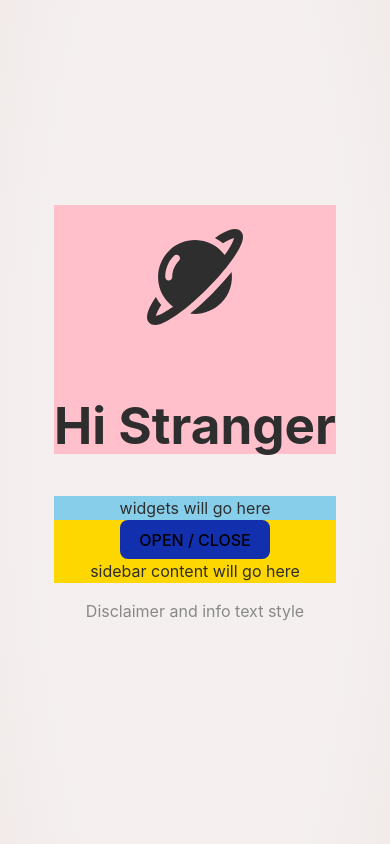
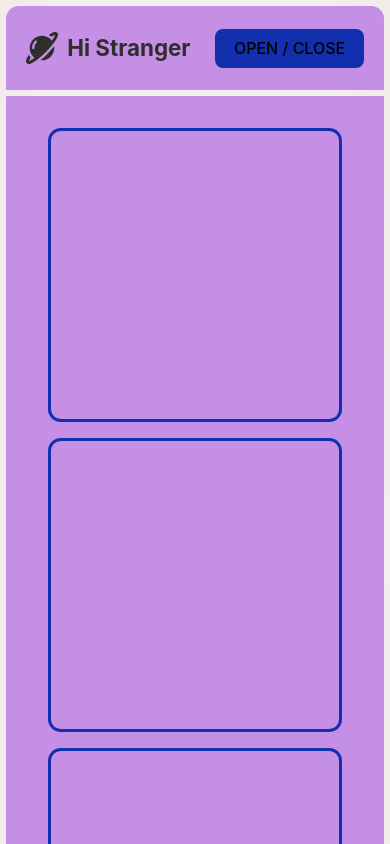
Before and after one commit to lisa-von-mond/space-dashboard, a Vue app: page / in a window 390 px wide. Shown: the top 844 px of the page. Built offline with nearby package versions, Linux system fonts and the light colour scheme.

Commit message:
make breakpoint vars and first mobile layout draft

```diff
--- a/src/App.vue
+++ b/src/App.vue
@@ -10,4 +10,8 @@ import Dashboard from './components/Dashboard.vue'
 
 <style scoped>
 
+main {
+
+}
+
 </style>
--- a/src/components/Dashboard.vue
+++ b/src/components/Dashboard.vue
@@ -8,7 +8,7 @@ defineProps({
 })
 
 const state = reactive({
-  sidebarOpen: true
+  sidebarOpen: false,
 })
 
 const count = ref(0)
@@ -22,7 +22,9 @@ const count = ref(0)
         <h1>Hi {{ name }}</h1>
       </section>
       <section class="dashboard__widget-area">
-        widgets will go here
+        <div class="widget-dummy"></div>
+        <div class="widget-dummy"></div>
+        <div class="widget-dummy"></div>
       </section>
     </div>
     <nav class="dashboard__navigation">
@@ -43,7 +45,7 @@ const count = ref(0)
     </p>
   </div--->
 
-  <p class="disclaimer">Disclaimer and info text style</p>
+  <!---p class="disclaimer">Disclaimer and info text style</p--->
 
 </template>
 
@@ -53,30 +55,56 @@ const count = ref(0)
 
 .dashboard {
   width: 100%;
-  height: 100%;
+  min-height: 100vh;
+  margin: auto;
+
+  &__content {
+    display: flex;
+    justify-content: space-between;
+    flex-direction: column;
+    gap: $standard-gap;
+  }
 
   &__header {
-    background: pink;
+    height: 4rem;
+    background: $color-secondary;
+    padding: 0.6rem 1.2rem;
+    display: flex;
+    gap: 0.6rem;
+    align-items: center;
+    border-radius: 0.8rem 0.8rem 0 0;
   }
+
   &__widget-area {
-    background: skyblue;
+    background: $color-secondary;
+    padding: 1rem;
+    border-radius: 0 0 0.8rem 0.8rem;
+
+    .widget-dummy {
+      height: 18rem;
+      width: 18rem;
+      border: 0.2rem solid $color-primary;
+      border-radius: 0.8rem;
+      margin: 1rem auto;
+    }
   }
   &__navigation {
-    background: gold;
+    button {
+      position: fixed;
+      right: 1.6rem;
+      top: 1.8rem;
+    }
   }
 }
 .logo {
-  height: 6em;
-  padding: 1.5em;
+  height: 2rem;
   will-change: filter;
   transition: filter 300ms;
 }
 .logo:hover {
-  filter: drop-shadow(0 0 2em #646cffaa);
+  filter: drop-shadow(0 0 2em $color-primary);
 }
-.logo.vue:hover {
-  filter: drop-shadow(0 0 2em #42b883aa);
-}
+
 .disclaimer {
   color: $text-color--light;
 }
--- a/src/style.scss
+++ b/src/style.scss
@@ -25,9 +25,9 @@ body {
 }
 
 #app {
+  width: 100%;
   max-width: 1280px;
-  margin: 0 auto;
-  padding: 2rem;
+  padding: $standard-gap;
   text-align: center;
 }
 
@@ -46,7 +46,7 @@ a:hover {
 /* headlines */
 
 h1 {
-  font-size: 3.2em;
+  font-size: 1.4em;
   line-height: 1.1;
 }
 
@@ -71,10 +71,11 @@ button:hover {
   background-color: $color-primary--dark;
 }
 
+/*
 button:focus,
 button:focus-visible {
   outline: 4px auto -webkit-focus-ring-color;
-}
+} */
 
 /* optional: color scheme styles
 
--- a/src/vars.scss
+++ b/src/vars.scss
@@ -7,3 +7,15 @@ $color-primary--dark: #061242;
 $color-secondary: #C68FE6;
 $color-secondary--dark: #6C48C5;
 $color-accent: #b7ff00;
+$color-light: #e9e9e9;
+
+/* breakpoint variables */
+
+$screen-xsmall: 480px;
+$screen-small: 768px;
+$screen-medium: 1024px;
+$screen-large: 1200px;
+
+/* layout variables */
+
+$standard-gap: 0.4rem;
```
